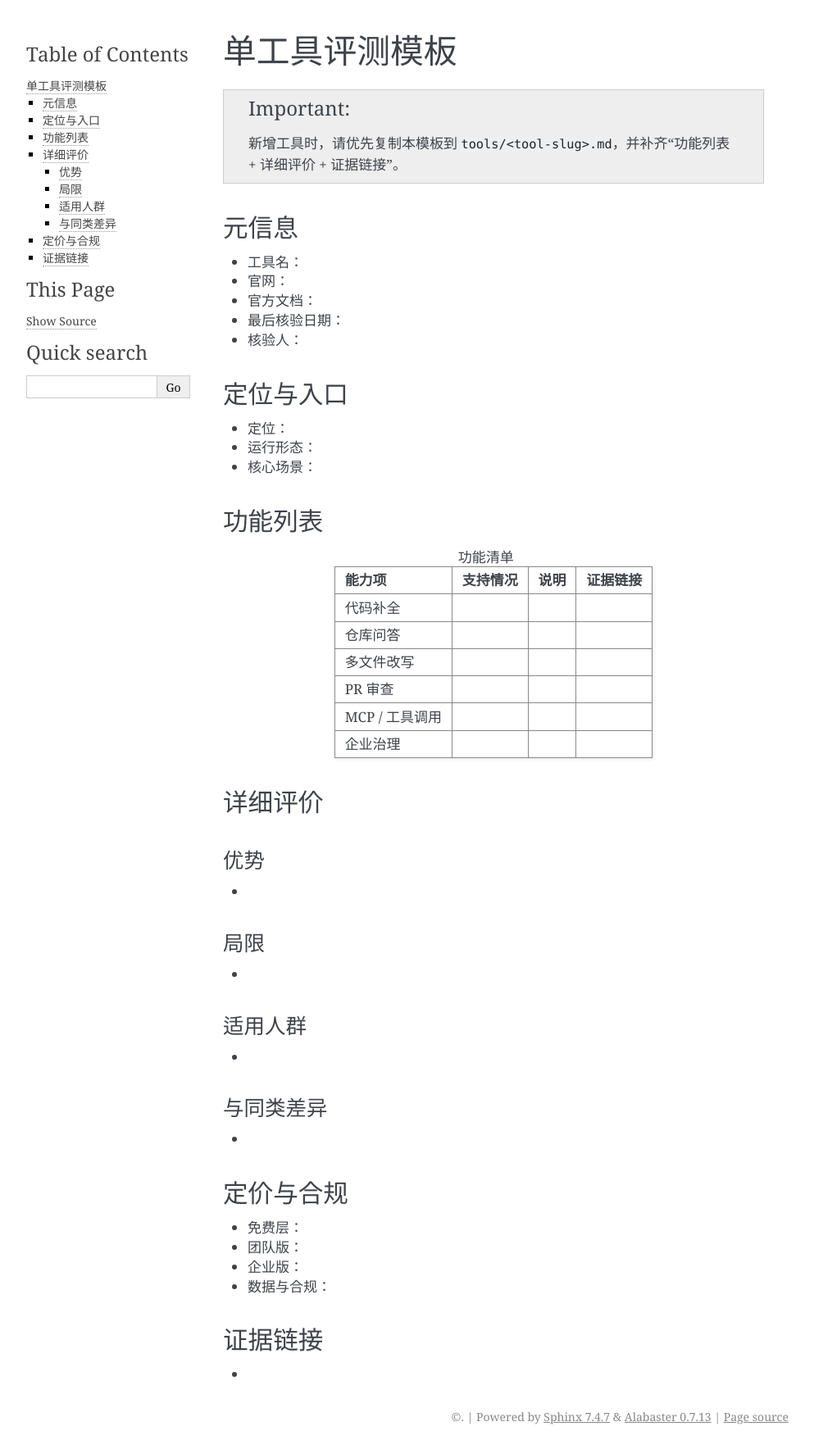
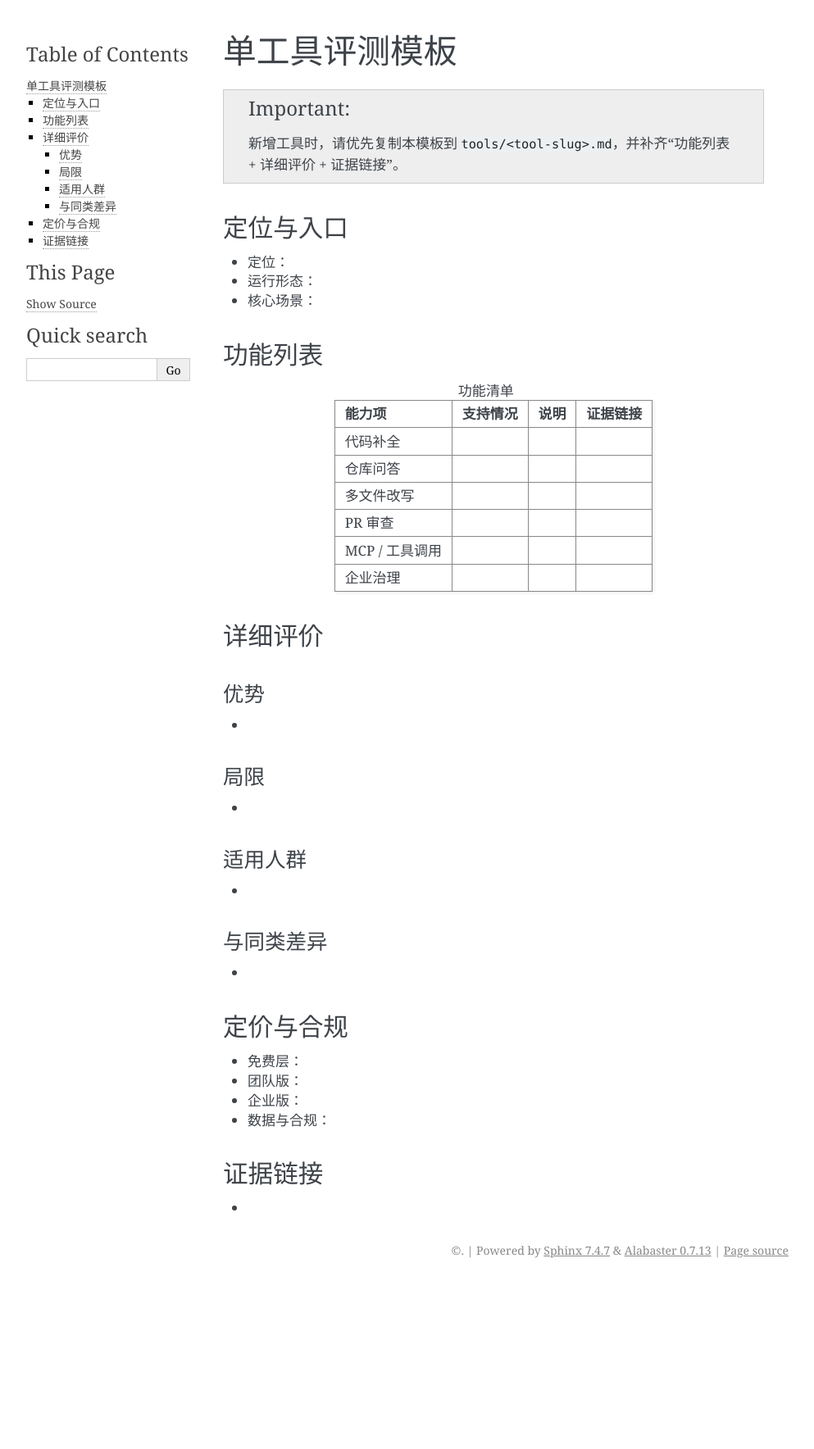
Before and after one commit to sanchuanhehe/VibeCoding, a Sphinx documentation site: the page built from docs/templates/tool-review-template.md, in a window 1280 px wide. Shown: the whole page at 82% size, without its empty margins (148-1141 px from the left). Built offline with Sphinx 7.4.7, drawn with Linux system fonts in a browser that asks for light colours; after the commit the page ends 1565 px from its top, so only the background shows below that.

Commit message:
feat: 更新单工具评测模板，移除元信息部分以简化结构

````diff
--- a/docs/templates/tool-review-template.md
+++ b/docs/templates/tool-review-template.md
@@ -1,16 +1,16 @@
+---
+tool: ""
+website: ""
+docs: ""
+verified_date: ""
+verified_by: ""
+---
+
 # 单工具评测模板
 
 ```{important}
 新增工具时，请优先复制本模板到 `tools/<tool-slug>.md`，并补齐“功能列表 + 详细评价 + 证据链接”。
 ```
-
-## 元信息
-
-- 工具名：
-- 官网：
-- 官方文档：
-- 最后核验日期：
-- 核验人：
 
 ## 定位与入口
 
````
